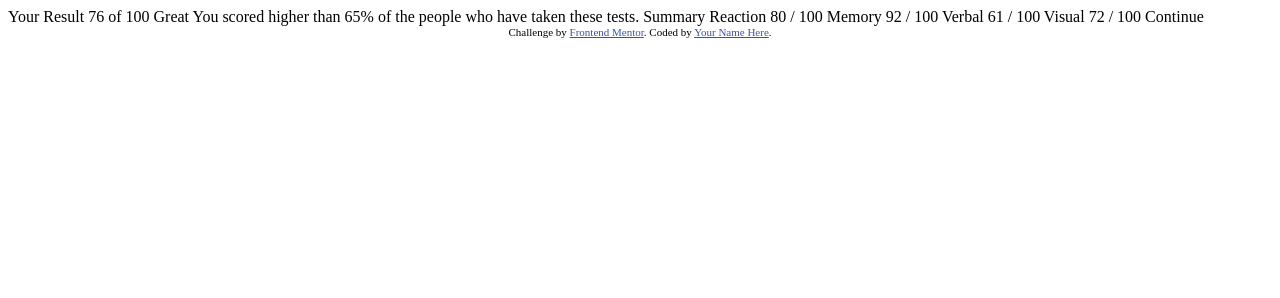
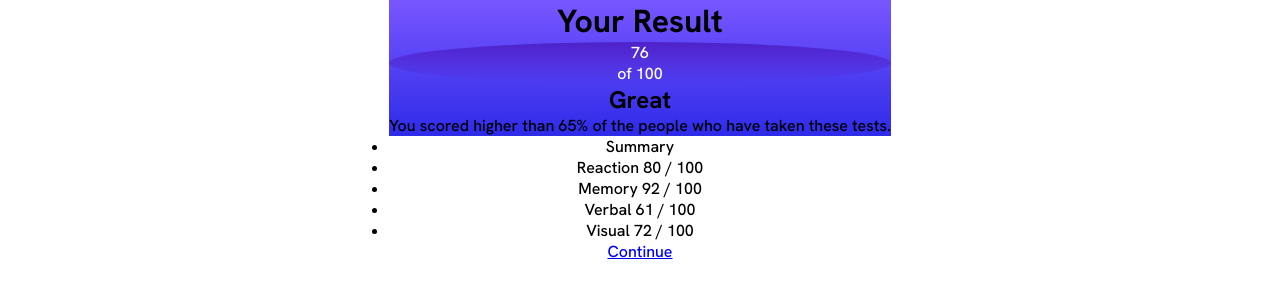
Before and after one commit to joaopedro-cell/results-summary-component-main, a plain HTML site: page results-summary-component-main/index.html in a window 1280 px wide. Drawn offline with Linux system fonts and the light colour scheme.

Commit message:
begining

```diff
--- /dev/null
+++ b/results-summary-component-main/Styles/Media-Queries.css
@@ -0,0 +1 @@
+@charset "UTF-8";
--- /dev/null
+++ b/results-summary-component-main/Styles/style.css
@@ -0,0 +1,52 @@
+@charset "UTF-8";
+@import url("https://fonts.googleapis.com/css2?family=Hanken+Grotesk:wght@500;700;800&display=swap");
+* {
+  padding: 0px;
+  margin: 0px;
+  font-family: "Hanken Grotesk", sans-serif;
+  text-align: center;
+}
+:root {
+  /* ### Neutral */
+  --color-white: hsl(0, 0%, 100%);
+  --color-pale-blue: hsl(221, 100%, 96%);
+  --color-light-lavender: hsl(241, 100%, 89%);
+  --color-dark-gray-blue: hsl(224, 30%, 27%);
+  /* ### Primary */
+  --color-light-red: hsl(0, 100%, 67%);
+  --color-orangey-yellow: hsl(39, 100%, 56%);
+  --color-green-teal: hsl(166, 100%, 37%);
+  -color-cobalt-blue: hsl(234, 85%, 45%);
+  /* ## Gradients */
+
+  /* Background */
+  --color-light-slate-blue: hsl(252, 100%, 67%);
+  --color-light-royal-blue: hsl(241, 81%, 54%);
+  /* circle */
+  --color-violet-blue: hsla(256, 72%, 46%, 1);
+  --color-violet-persian-blue: hsla(241, 72%, 46%, 0);
+}
+.container {
+  display: flex;
+  height: 100vh;
+  width: 100vw;
+  flex-flow: column nowrap;
+
+  align-items: center;
+}
+
+#panel {
+  background: linear-gradient(
+    var(--color-light-slate-blue),
+    var(--color-light-royal-blue)
+  );
+}
+#circle {
+  color: var(--color-white);
+  background: linear-gradient(
+    var(--color-violet-blue),
+    var(--color-violet-persian-blue)
+  );
+
+  border-radius: 50%;
+}
--- a/results-summary-component-main/index.html
+++ b/results-summary-component-main/index.html
@@ -1,47 +1,47 @@
 <!DOCTYPE html>
 <html lang="en">
   <head>
-  <meta charset="UTF-8">
-  <meta name="viewport" content="width=device-width, initial-scale=1.0"> <!-- displays site properly based on user's device -->
+    <meta charset="UTF-8" />
+    <meta name="viewport" content="width=device-width, initial-scale=1.0" />
+    <!-- displays site properly based on user's device -->
 
-  <link rel="icon" type="image/png" sizes="32x32" href="./assets/images/favicon-32x32.png">
+    <link
+      rel="icon"
+      type="image/png"
+      sizes="32x32"
+      href="./assets/images/favicon-32x32.png"
+    />
 
     <title>Frontend Mentor | Results summary component</title>
 
-  <!-- Feel free to remove these styles or customise in your own stylesheet 👍 -->
-  <style>
-    .attribution { font-size: 11px; text-align: center; }
-    .attribution a { color: hsl(228, 45%, 44%); }
-  </style>
+    <link rel="stylesheet" href="Styles/style.css" />
+    <link rel="stylesheet" href="Styles/Media-Queries.css" />
   </head>
   <body>
-
-  Your Result
-  76
-  of 100
-
-  Great
+    <main class="container">
+      <div class="card">
+        <div id="panel">
+          <h1>Your Result</h1>
+          <div id="circle">
+            <p>76</p>
+            <p>of 100</p>
+          </div>
+          <h2>Great</h2>
+          <p>
             You scored higher than 65% of the people who have taken these tests.
-
-  Summary
-
-  Reaction
-  80 / 100
-
-  Memory
-  92 / 100
-
-  Verbal
-  61 / 100
-
-  Visual
-  72 / 100
-
-  Continue
-
-  <div class="attribution">
-    Challenge by <a href="https://www.frontendmentor.io?ref=challenge" target="_blank">Frontend Mentor</a>.
-    Coded by <a href="#">Your Name Here</a>.
+          </p>
         </div>
+        <div class="list">
+          <ul>
+            <li>Summary</li>
+            <li>Reaction 80 / 100</li>
+            <li>Memory 92 / 100</li>
+            <li>Verbal 61 / 100</li>
+            <li>Visual 72 / 100</li>
+          </ul>
+        </div>
+        <a href="#">Continue</a>
+      </div>
+    </main>
   </body>
 </html>
```
Lines whose indentation alone changed are shown as unchanged.
